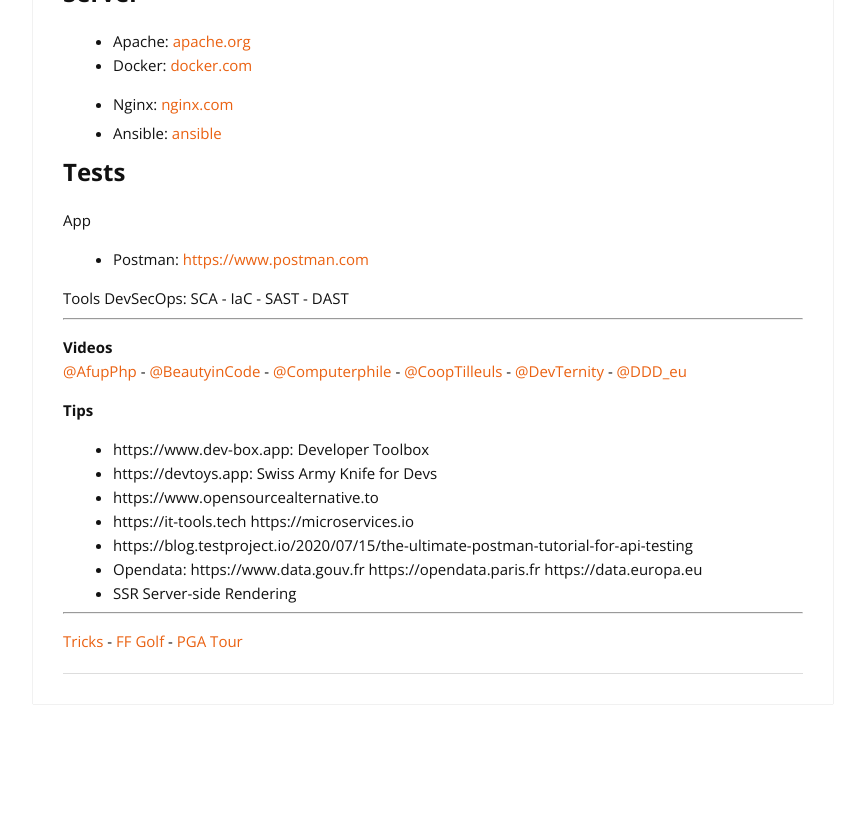
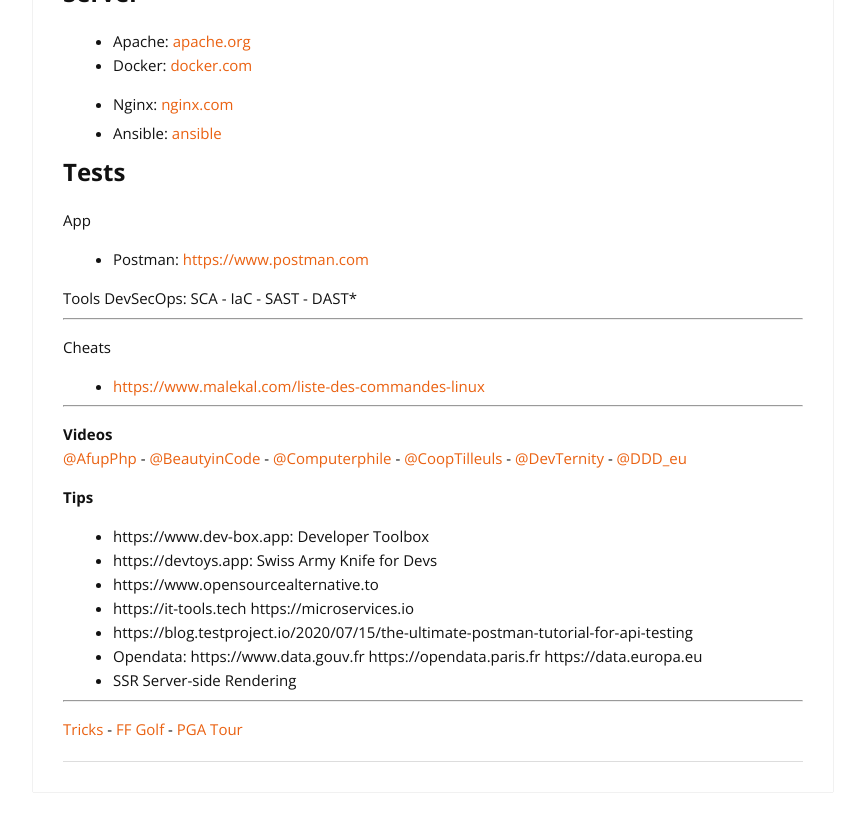
Before and after one commit to cylmat/cylmat.github.io, a Jekyll site: the page built from _pages/USEFUL.md, in a window 1280 px wide and 900 px high, scrolled down 3872 px. Shown: the top 832 px of the window, without its empty margins (207-1072 px from the left). Built offline with Jekyll 4.4.1, drawn with Linux system fonts in a browser that asks for light colours; nearby versions of some CDN libraries.

Commit message:
Update USEFUL.md

```diff
--- a/_pages/USEFUL.md
+++ b/_pages/USEFUL.md
@@ -152,7 +152,11 @@
 App
 - Postman: [https://www.postman.com](https://www.postman.com)
 
-Tools DevSecOps: SCA - IaC - SAST - DAST
+Tools DevSecOps: SCA - IaC - SAST - DAST*
+
+---
+Cheats
+- [https://www.malekal.com/liste-des-commandes-linux](https://www.malekal.com/liste-des-commandes-linux)
 
 ---
 **Videos**
```
